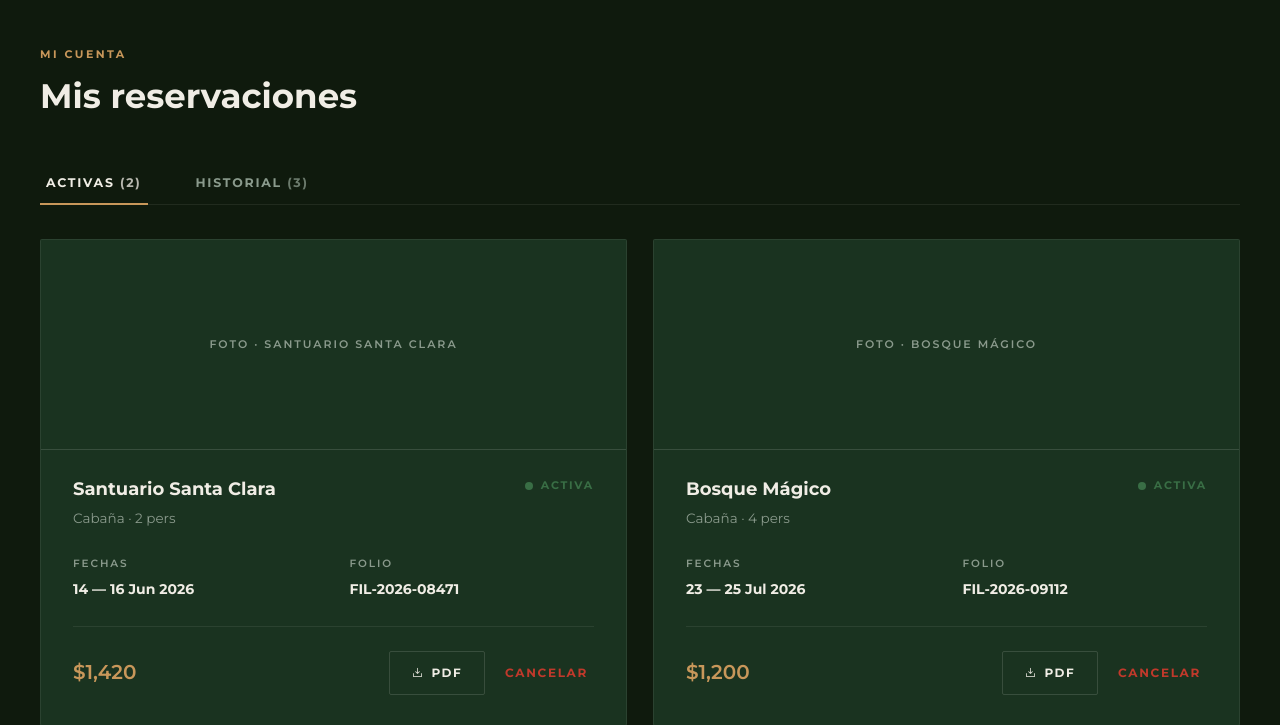
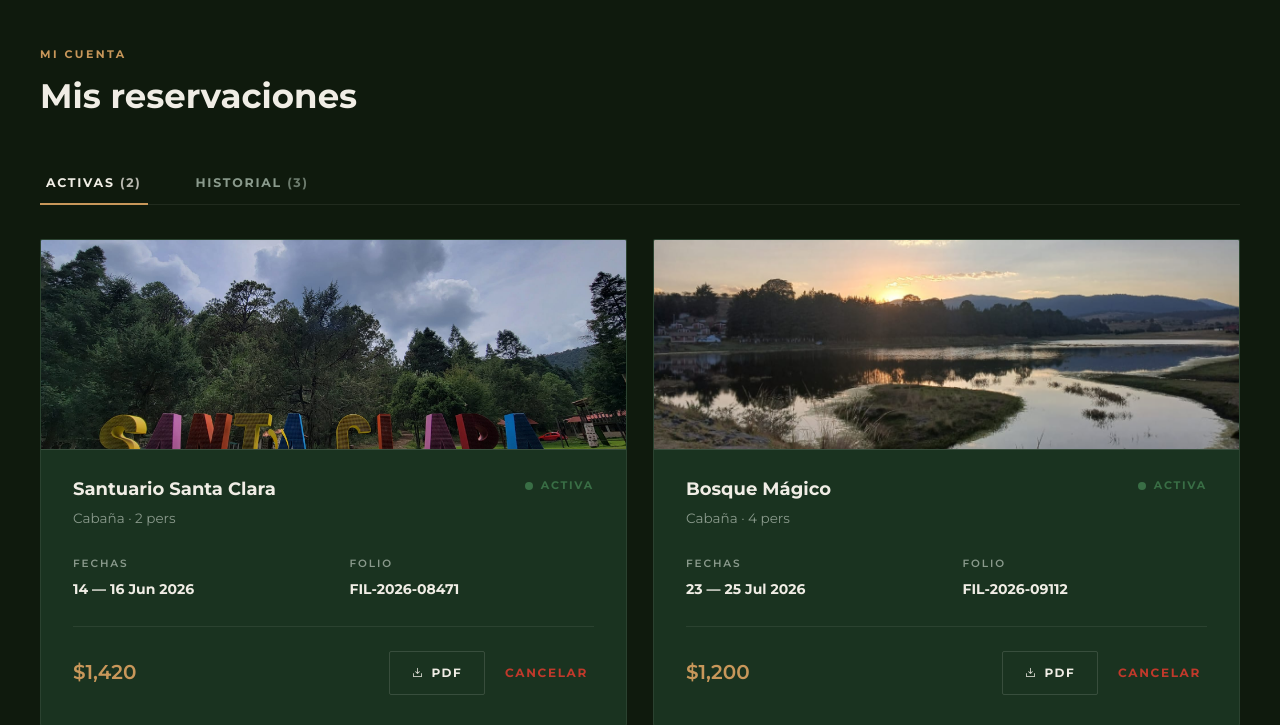
Before and after one commit to YamilSalazar/Prisma, a Django app: page /mis-reservaciones/ in a window 1280 px wide. Shown: the part 201-926 px from the top of the page. Run offline with Django 5.2, Linux system fonts and the light colour scheme.

Commit message:
feat: añadir las imágenes para cada uno de los parques que aparecen en reservations respetando el tamaño original del placeholder

```diff
--- a/apps/core/static/core/css/festival.css
+++ b/apps/core/static/core/css/festival.css
@@ -3262,7 +3262,10 @@ textarea,
 }
 
 .reservation-card__photo {
-  min-height: 210px;
+  width: 100%;
+  height: 210px;
+  object-fit: cover;
+  display: block;
   border: 0;
   border-bottom: 1px solid var(--line-strong);
 }
--- a/apps/core/templates/core/account/reservations.html
+++ b/apps/core/templates/core/account/reservations.html
@@ -1,4 +1,5 @@
 {% extends "core/base.html" %}
+{% load static %}
 
 {% block content %}
 <section class="section reservations-page">
@@ -13,7 +14,7 @@
   <div class="reservation-panel is-active" data-reservation-panel="active">
     <div class="reservation-grid">
       <article class="card reservation-card reservation-card--full">
-        <div class="photo-placeholder reservation-card__photo"><span>Foto &middot; Santuario Santa Clara</span></div>
+        <img src="{% static 'core/assets/parks/santa_clara/imagen1.jpg' %}" alt="Santuario Santa Clara" class="reservation-card__photo">
         <div class="reservation-card__body">
           <div class="reservation-card__head">
             <div>
@@ -37,7 +38,7 @@
       </article>
 
       <article class="card reservation-card reservation-card--full">
-        <div class="photo-placeholder reservation-card__photo"><span>Foto &middot; Bosque M&aacute;gico</span></div>
+        <img src="{% static 'core/assets/parks/bosque_magico/imagen1.jpg' %}" alt="Bosque M&aacute;gico" class="reservation-card__photo">
         <div class="reservation-card__body">
           <div class="reservation-card__head">
             <div>
@@ -65,7 +66,7 @@
   <div class="reservation-panel" data-reservation-panel="history" hidden>
     <div class="reservation-grid">
       <article class="card reservation-card reservation-card--full">
-        <div class="photo-placeholder reservation-card__photo"><span>Foto &middot; Canto del Bosque</span></div>
+        <img src="{% static 'core/assets/parks/canto_del_bosque/imagen1.jpg' %}" alt="Canto del Bosque" class="reservation-card__photo">
         <div class="reservation-card__body">
           <div class="reservation-card__head">
             <div>
@@ -88,7 +89,7 @@
       </article>
 
       <article class="card reservation-card reservation-card--full is-muted">
-        <div class="photo-placeholder reservation-card__photo"><span>Foto &middot; Santuario Santa Clara</span></div>
+        <img src="{% static 'core/assets/parks/santa_clara/imagen1.jpg' %}" alt="Santuario Santa Clara" class="reservation-card__photo">
         <div class="reservation-card__body">
           <div class="reservation-card__head">
             <div>
@@ -109,7 +110,7 @@
       </article>
 
       <article class="card reservation-card reservation-card--full">
-        <div class="photo-placeholder reservation-card__photo"><span>Foto &middot; Santuario Piedra Canteada</span></div>
+        <img src="{% static 'core/assets/parks/santuario_piedra_canteada/imagen1.jpg' %}" alt="Santuario Piedra Canteada" class="reservation-card__photo">
         <div class="reservation-card__body">
           <div class="reservation-card__head">
             <div>
```
